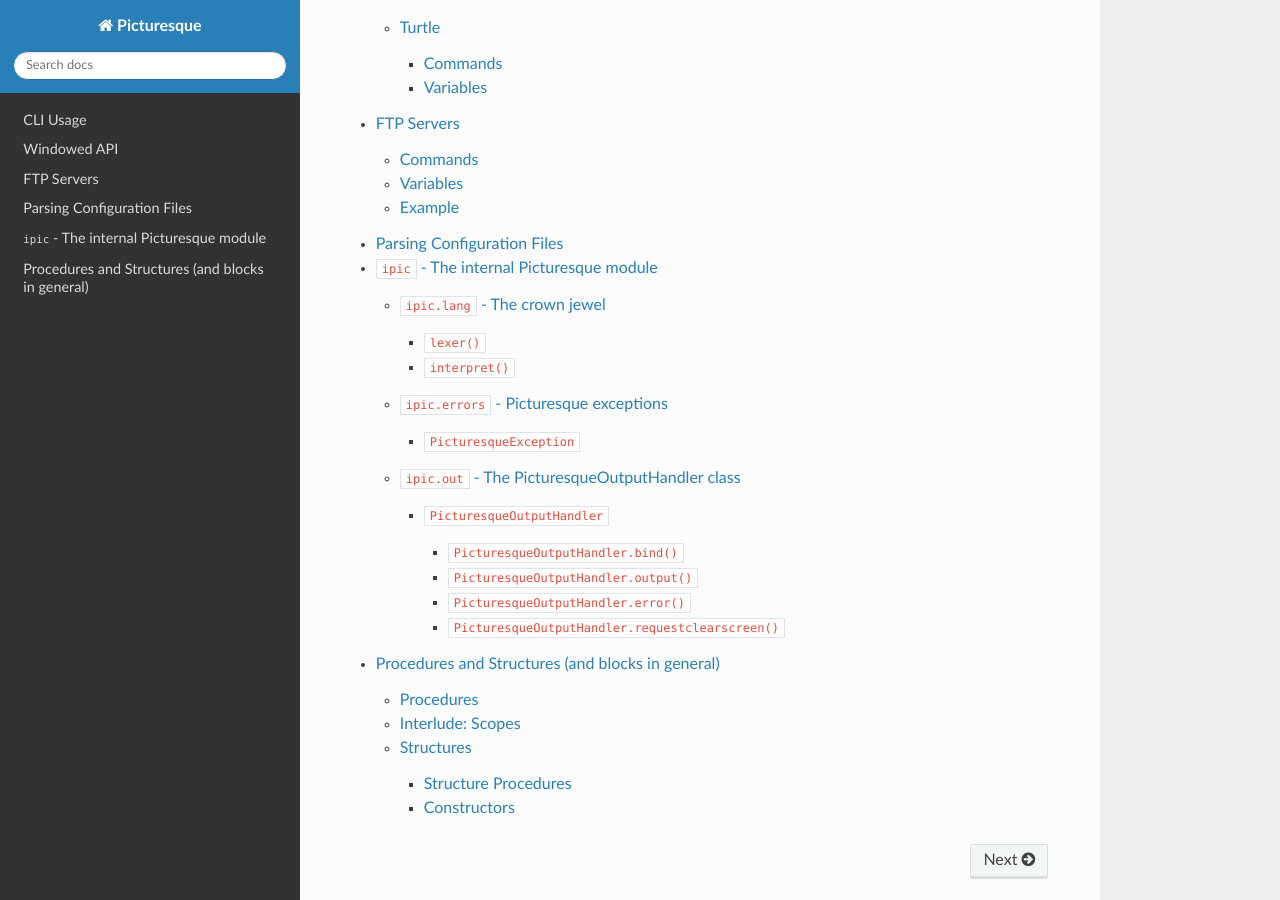
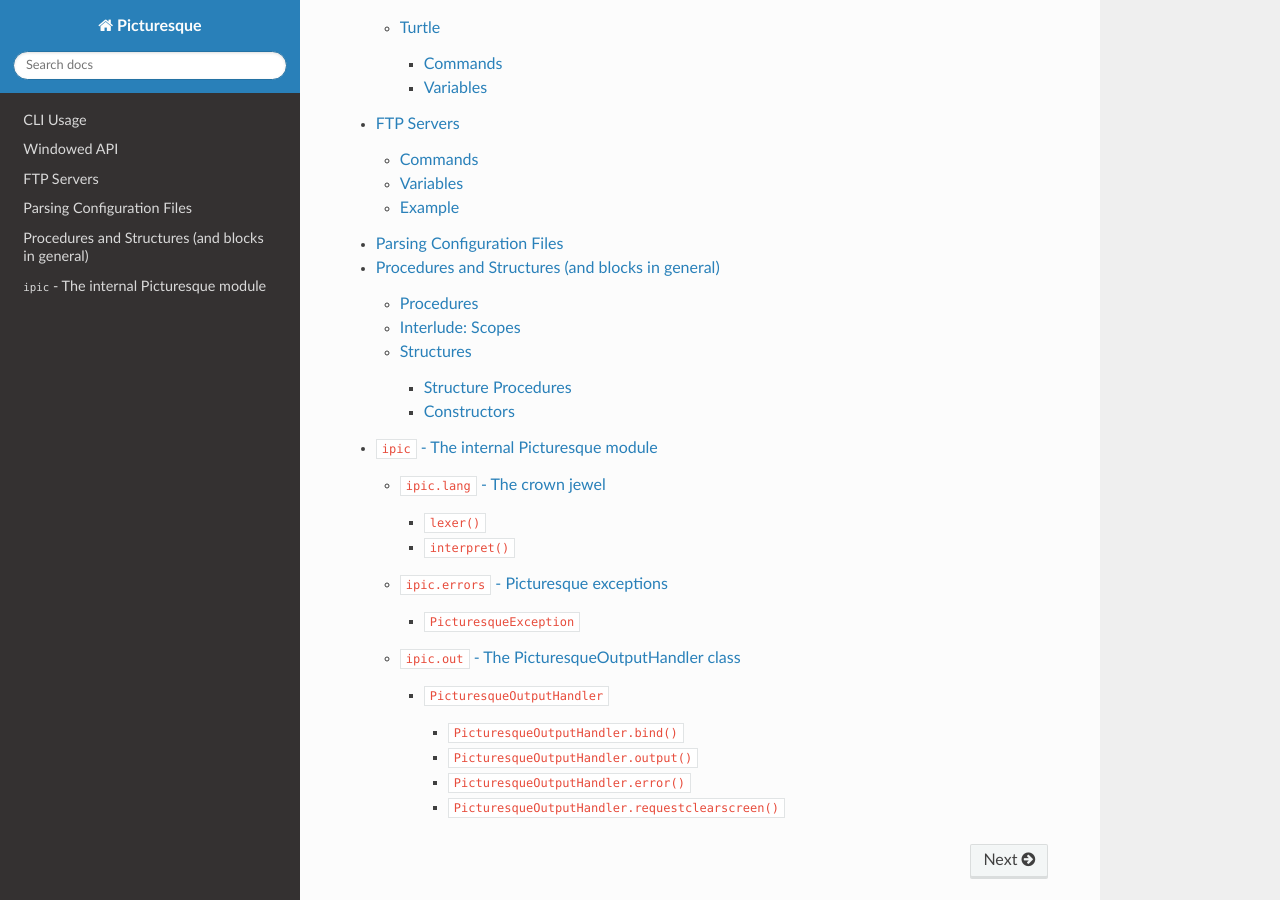
Before and after one commit to tiashDev/pic-docs, a Sphinx documentation site: the page built from docs/source/index.rst, in a window 1280 px wide and 900 px high, scrolled down 548 px. Built offline with Sphinx 7.4.7 and the Read the Docs theme 3.1.0, drawn with Linux system fonts in a browser that asks for light colours.

```diff
--- a/docs/source/index.rst
+++ b/docs/source/index.rst
@@ -14,5 +14,5 @@ Contents
    win-api
    ftp-api
    config_parse
+   procs_and_structs
    ipic
-   procs_and_structs
```
